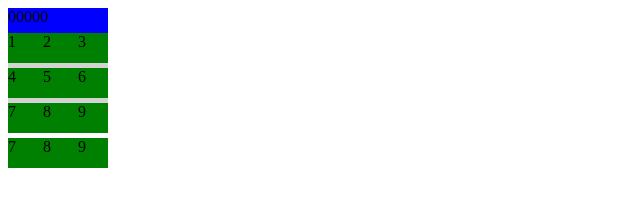
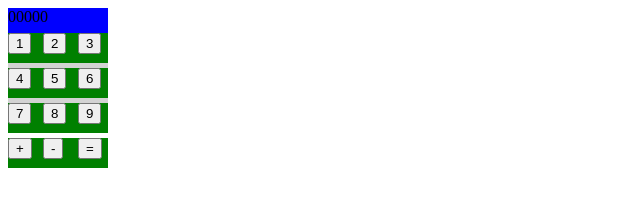
Before and after one commit to ayahkh/calculater, a plain HTML site: page index.html in a window 1280 px wide. Shown: the whole page, without its empty margins (0-640 px from the left). Drawn offline with Linux system fonts and the light colour scheme.

Commit message:
js file created

```diff
--- /dev/null
+++ b/cal.js
@@ -0,0 +1 @@
+// window.alert('js is connected');
--- a/index.html
+++ b/index.html
@@ -10,26 +10,27 @@
       <div class="row1"><div>00000</div></div>
       <div class="row2">
         <div class="rowbuttons">
-          <div>1</div>
-          <div>2</div>
-          <div>3</div>
+          <div><button class="btn">1</button></div>
+          <div><button class="btn">2</button></div>
+          <div><button class="btn">3</button></div>
         </div>
         <div class="rowbuttons">
-          <div>4</div>
-          <div>5</div>
-          <div>6</div>
+          <div><button class="btn">4</button></div>
+          <div><button class="btn">5</button></div>
+          <div><button class="btn">6</button></div>
         </div>
         <div class="rowbuttons">
-          <div>7</div>
-          <div>8</div>
-          <div>9</div>
+          <div><button class="btn">7</button></div>
+          <div><button class="btn">8</button></div>
+          <div><button class="btn">9</button></div>
         </div>
         <div class="rowbuttons">
-          <div>7</div>
-          <div>8</div>
-          <div>9</div>
+          <div><button class="btn">+</button></div>
+          <div><button class="btn">-</button></div>
+          <div><button class="btn">=</button></div>
         </div>
       </div>
     </div>
+    <script src="cal.js"></script>
   </body>
 </html>
```
